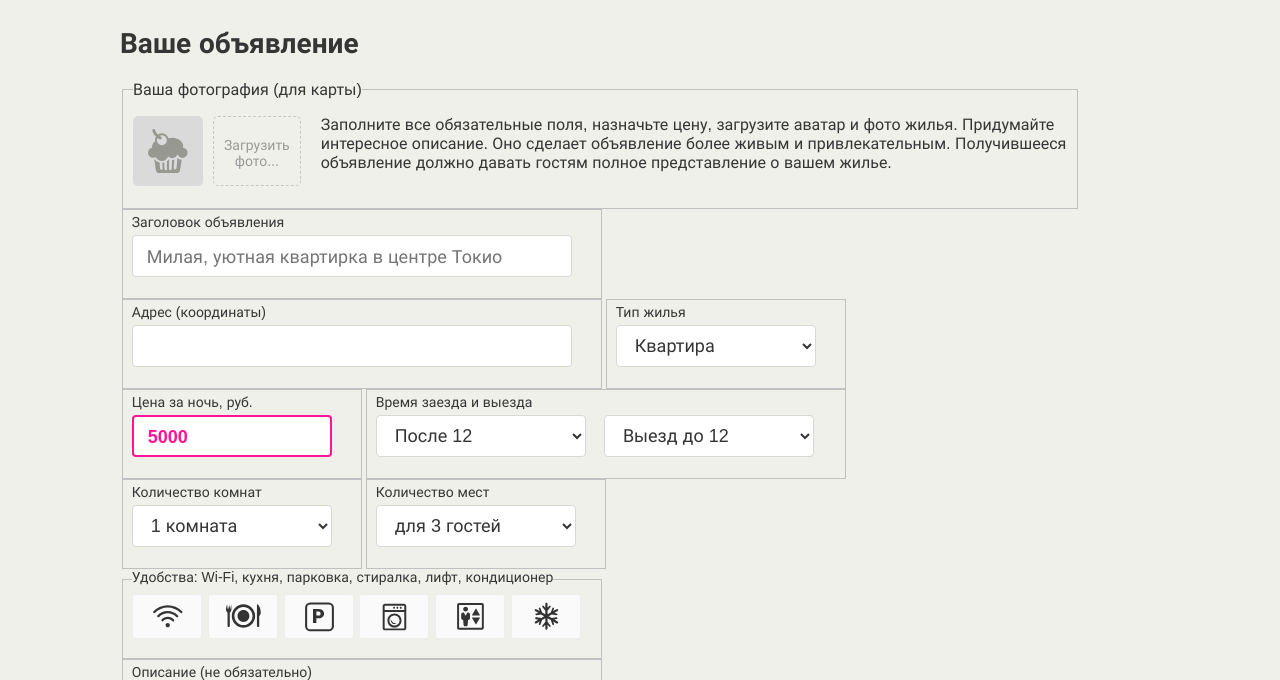
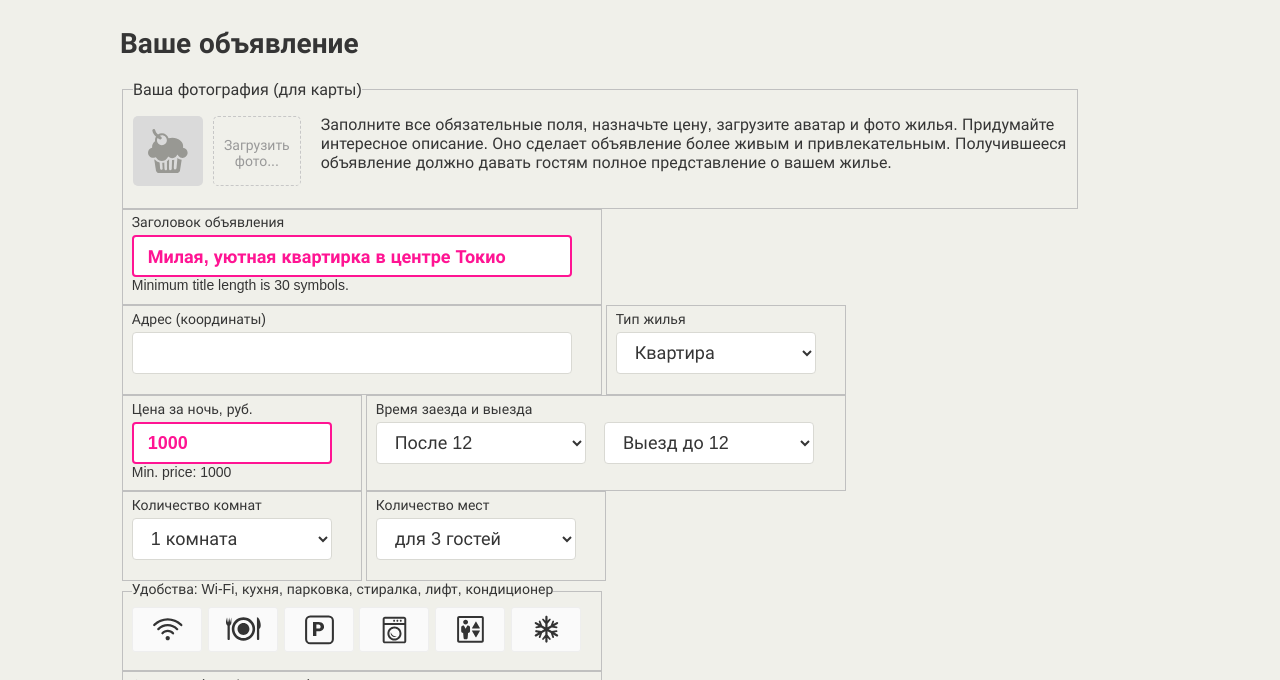
Before and after one commit to htmlacademy-javascript/2115357-keksobooking-26, a website with bundled scripts: page index.html in a window 1280 px wide. Shown: the part 648-1328 px from the top of the page. Built offline with nearby package versions, Linux system fonts and the light colour scheme.

Commit message:
title validated

```diff
--- a/css/style.css
+++ b/css/style.css
@@ -1,10 +1,14 @@
 /* TEMP DEL START */
-input#price.error-input-placeholder {
+input#price.error-input-placeholder,
+input#title.error-input-placeholder
+{
   font-weight: 700;
   color: deeppink;
   border: 2px solid deeppink;
 }
-input#price.error-input-placeholder::placeholder {
+input#price.error-input-placeholder::placeholder,
+input#title.error-input-placeholder::placeholder
+{
   color: deeppink;
   opacity: 1;
 }
--- a/js/dom-processor.js
+++ b/js/dom-processor.js
@@ -171,6 +171,10 @@ class Dom {
             [100, 'maxlength'],
             ['', 'required'],
           ],],
+          optionsToValidate: 1,
+          subjectToValidate: {
+            subjectName: 'title',
+          },
         },
         price: {
           value: 'price',
@@ -331,7 +335,7 @@ class Dom {
         errorClass: 'form__item--invalid',
         successClass: 'form__item--valid',
         errorTextParent: 'ad-form__element',
-        errorTextTag: 'span',
+        errorTextTag: 'div',
         errorTextClass: 'form__error'
       }
     };
@@ -505,6 +509,9 @@ const domProcessor = (dataOriginal = false, ...params) => {
     case 'getChild':
       /* COMMAND: domProcessor(false, 'getChild', groupName, childName); */
       return DOM.getChild(params[1], params[2]);
+    case 'getLocalText':
+      /* COMMAND: domProcessor(false, 'getLocalText', property); */
+      return getLocalText(params[1]);
     default:
       return null;
   }
--- a/js/validate-processor.js
+++ b/js/validate-processor.js
@@ -23,53 +23,92 @@ const validateProcessor = () => {
     /* pristine the form*/
     const pristineAdFormClass = domProcessor(false, 'getClass', 'pristineAdFormClass');
     const pristinedForm = getPristine(adFormNode, pristineAdFormClass);
+    const pristineErrorClass = pristinedForm.config.errorTextClass;
     /* children nodes */
     for (const index in adForm.children.adForm) {
-      const childNode = document.querySelector(`${adForm.children.adForm[index].selector[0]}${adForm.children.adForm[index].value}`);
+      const childData = adForm.children.adForm[index];
+      const childNode = document.querySelector(`${childData.selector[0]}${childData.value}`);
       /* normalize children DOM nodes */
-      if (adForm.children.adForm[index].cmd) {
-        normalizeNode(childNode, adForm.children.adForm[index].cmd);
+      if (childData.cmd) {
+        normalizeNode(childNode, childData.cmd);
       }
       /* validation / dependencies for children DOM nodes START */
-      if (typeof adForm.children.adForm[index].optionsToValidate !== 'undefined') {
+      if (typeof childData.optionsToValidate !== 'undefined') {
         switch (index) {
           case 'type': {
             /* Validate and set dependencies for Type/Price fields */
-            const subjectToValidate = domProcessor(false, 'getChild', adFormName, adForm.children.adForm[index].subjectToValidate.subjectName);
+            const subjectToValidate = domProcessor(false, 'getChild', adFormName, childData.subjectToValidate.subjectName);
             const subjectToValidateNode = document.querySelector(`${subjectToValidate.selector[0]}${subjectToValidate.value}`);
-            const cmd = domProcessor(false, 'getCMD', adForm.children.adForm[index].subjectToValidate.cmd[0]);
-            const cmdParam = adForm.children.adForm[index].subjectToValidate.cmd[1];
-            /* pristine the filed */
+            const cmd = domProcessor(false, 'getCMD', childData.subjectToValidate.cmd[0]);
+            const cmdParam = childData.subjectToValidate.cmd[1];
+            const errorText = domProcessor(false, 'getLocalText', 'minPrice');
+            /* initial validation */
+            const initialFieldsValidation = () => {
+              cmd(subjectToValidateNode, childData.optionsToValidate[childNode.value].minPrice, 'placeholder');
+              cmd(subjectToValidateNode, childData.optionsToValidate[childNode.value].minPrice, cmdParam[1]);
+            };
+            initialFieldsValidation();
+            const getPriceErrorMessage = (price) => {
+              const minPrice = childData.optionsToValidate[childNode.value].minPrice;
+              if (price < minPrice) {
+                return `${errorText.part1} ${minPrice}`;
+              }
+              return '';
+            };
             const validatePrice = (price) => {
               const isValid = price >= Number(subjectToValidateNode.getAttribute('min'));
               subjectToValidateNode.classList.toggle('error-input-placeholder', isValid === false);
               return isValid;
             };
-            pristinedForm.addValidator(subjectToValidateNode, validatePrice);
-            /* Type part */
-            const typeSelectFieldChangeHandler = (ev) => {
-              const validatedValue = adForm.children.adForm[index].optionsToValidate[ev.currentTarget.value].minPrice;
+            pristinedForm.addValidator(subjectToValidateNode, validatePrice, getPriceErrorMessage);
+            const typeSelectFieldInputHandler = (ev) => {
+              /* set validated attribute */
+              const validatedValue = childData.optionsToValidate[ev.currentTarget.value].minPrice;
+              cmd(subjectToValidateNode, validatedValue, cmdParam[1]);
               /* set placeholder */
               subjectToValidateNode.placeholder = validatedValue;
-              /* set validated attribute */
-              cmd(subjectToValidateNode, validatedValue, cmdParam[1]);
-              pristinedForm.validate();
+              subjectToValidateNode.dispatchEvent(new Event('input'));
             };
-            childNode.addEventListener('change', typeSelectFieldChangeHandler);
-            /* Price part */
-            const priceNumberFieldChangeHandler = () => {
-              pristinedForm.validate();
+            childNode.addEventListener('input', typeSelectFieldInputHandler);
+            break;
+          }
+          case  'title': {
+            const subjectToValidate = domProcessor(false, 'getChild', adFormName, adForm.children.adForm[index].subjectToValidate.subjectName);
+            const subjectToValidateNode = document.querySelector(`${subjectToValidate.selector[0]}${subjectToValidate.value}`);
+            const errorText = domProcessor(false, 'getLocalText', 'titleLength');
+            const titleMinLength = Number(subjectToValidateNode.getAttribute('minLength'));
+            const errorMessageMin = `${errorText.part1} ${errorText.part3} ${titleMinLength} ${errorText.part4}`;
+            const titleMaxLength = Number(subjectToValidateNode.getAttribute('maxLength'));
+            const errorMessageMax = `${errorText.part2} ${errorText.part3} ${titleMaxLength} ${errorText.part4}`;
+            let timeOut = '';
+            const timeOutLength = 2000;
+            const getTitleErrorMessage = (title) => {
+              if (title.length < titleMinLength) {
+                return errorMessageMin;
+              }
+              if (title.length === titleMaxLength) {
+                return errorMessageMax;
+              }
+              return '';
             };
-            subjectToValidateNode.addEventListener('input', priceNumberFieldChangeHandler);
-            /* initial validation */
-            const initialFormValidation = () => {
-              cmd(subjectToValidateNode, childNode.value, cmdParam[1]);
-              pristinedForm.validate();
+            const validateTitle = (title) => {
+              clearTimeout(timeOut);
+              const isValid = title.length >= titleMinLength;
+              if (title.length === titleMaxLength) {
+                subjectToValidateNode.classList.toggle('error-input-placeholder', true);
+                timeOut = setTimeout(() => {
+                  subjectToValidateNode.classList.toggle('error-input-placeholder', false);
+                }, timeOutLength);
+                return false;
+              }
+              subjectToValidateNode.classList.toggle('error-input-placeholder', isValid === false);
+              return isValid;
             };
-            initialFormValidation();
+            pristinedForm.addValidator(subjectToValidateNode, validateTitle, getTitleErrorMessage);
             break;
           }
         }
+        pristinedForm.validate();
       }
       /* validation / dependencies for children DOM nodes END */
     }
@@ -92,8 +131,6 @@ const validateProcessor = () => {
     /* submit event validation END */
   }
   /* normalize and add validation to the adForm END */
-
-console.log(adForm);
 };
 
 export { validateProcessor };
```
Also changed, not shown: js/dom-processor-js/normalize-data-to-dom.js.
